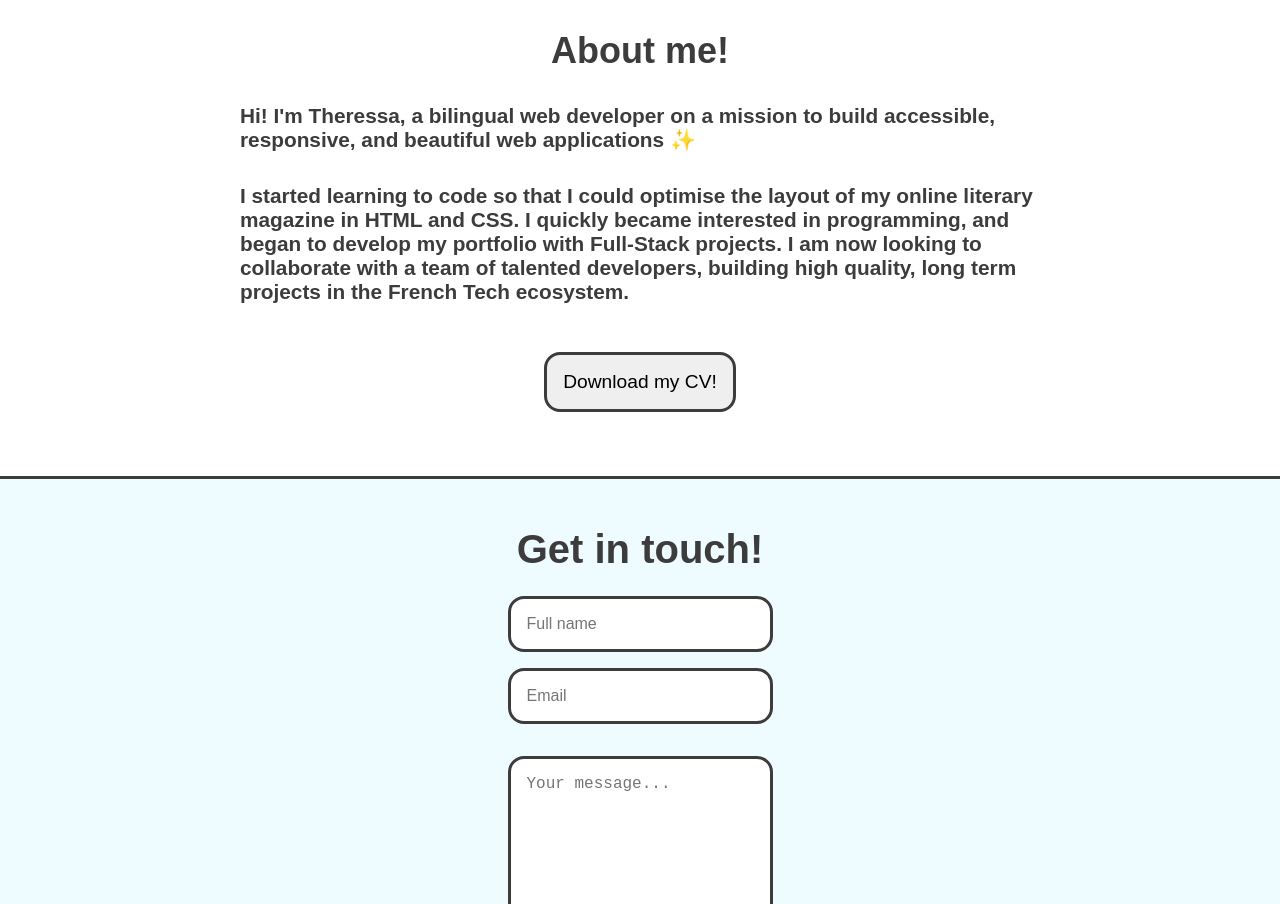
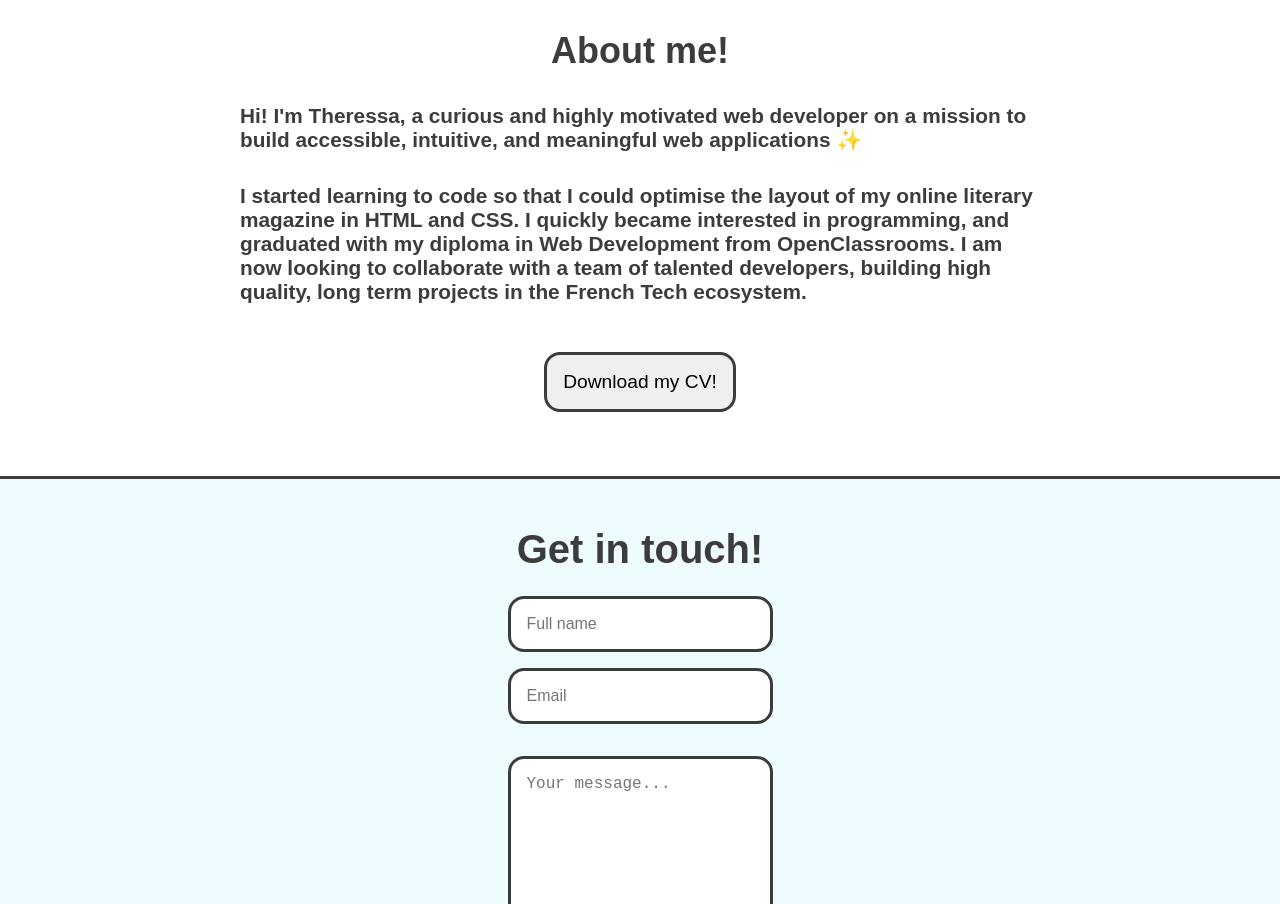
Before and after one commit to tssa017/portfolio, a React (Create React App) app: page / in a window 1280 px wide. Shown: the part 1102-2006 px from the top of the page. Built offline with nearby package versions, Linux system fonts and the light colour scheme; a web font is replaced by a local one.

Commit message:
:art: txt update

```diff
--- a/src/components/bio/Bio.js
+++ b/src/components/bio/Bio.js
@@ -19,13 +19,13 @@ function Bio() {
                     </h2>
                     <Paragraph className="bio__para">
                         {isEnglishClicked
-                            ? "Hi! I'm Theressa, a bilingual web developer on a mission to build accessible, responsive, and beautiful web applications ✨"
-                            : 'Salut ! Je suis Theressa, une développeuse web bilingue dont la mission est de créer des applications web accessibles, responsives et belles ✨'}
+                            ? "Hi! I'm Theressa, a curious and highly motivated web developer on a mission to build accessible, intuitive, and meaningful web applications ✨"
+                            : 'Salut ! Je suis Theressa, une développeuse web curieuse et très motivée dont la mission est de créer des applications web accessibles, intuitives et utiles ✨'}
                     </Paragraph>
                     <Paragraph className="bio__para">
                         {isEnglishClicked
-                            ? 'I started learning to code so that I could optimise the layout of my online literary magazine in HTML and CSS. I quickly became interested in programming, and began to develop my portfolio with Full-Stack projects. I am now looking to collaborate with a team of talented developers, building high quality, long term projects in the French Tech ecosystem.'
-                            : "J'ai commencé à apprendre à coder afin d'optimiser la mise en page de mon magazine littéraire en ligne en HTML et CSS. Je me suis rapidement intéressée à la programmation et j'ai commencé à développer mon portefeuille avec des projets Full-Stack. Je cherche aujourd'hui à collaborer avec une équipe de développeurs talentueux, en construisant des projets de haute qualité et à long terme dans l'écosystème de la French Tech."}
+                            ? 'I started learning to code so that I could optimise the layout of my online literary magazine in HTML and CSS. I quickly became interested in programming, and graduated with my diploma in Web Development from OpenClassrooms. I am now looking to collaborate with a team of talented developers, building high quality, long term projects in the French Tech ecosystem.'
+                            : "J'ai commencé à apprendre à coder afin d'optimiser la mise en page de mon magazine littéraire en ligne en HTML et CSS. Je me suis rapidement intéressée à la programmation, et j'ai obtenu mon diplôme en développement web chez OpenClassrooms. Je cherche maintenant à collaborer avec une équipe de développeurs talentueux, en construisant des projets de qualité et à long terme dans l'écosystème de la French Tech."}
                     </Paragraph>
                     <div class="cv" id="cv">
                         {isEnglishClicked ? (
```
